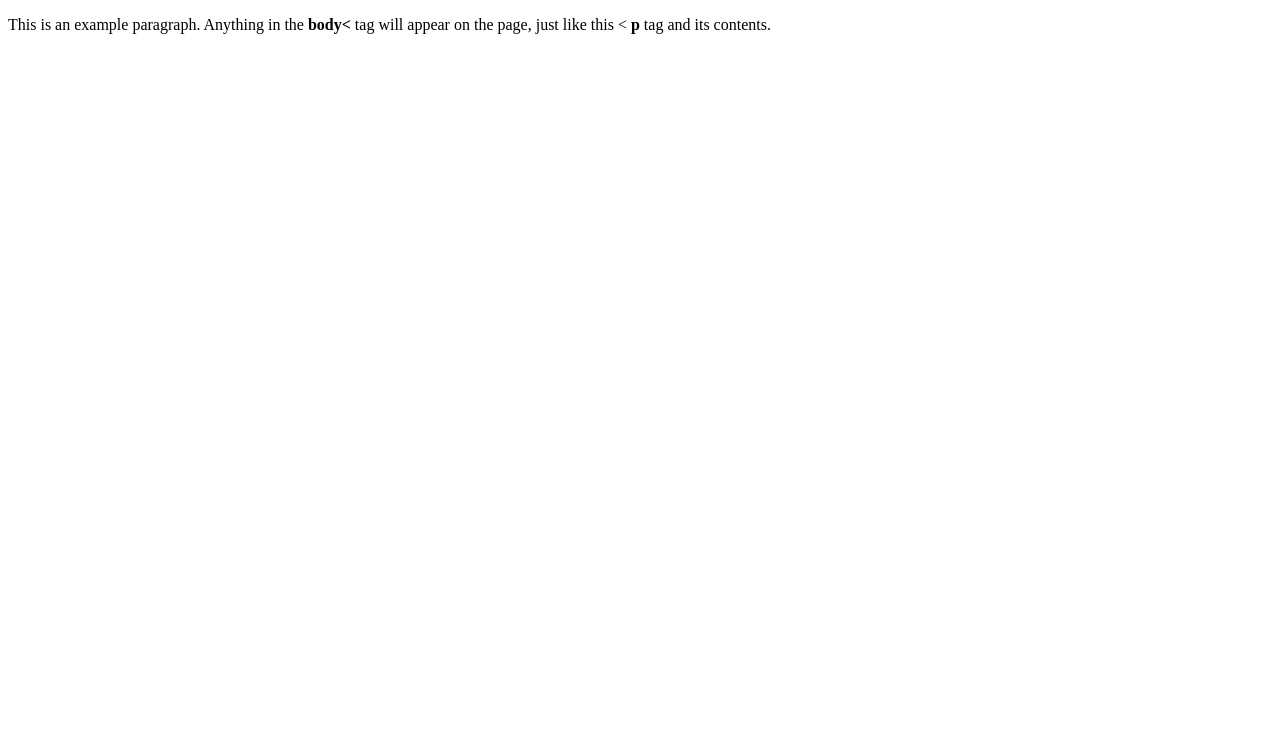
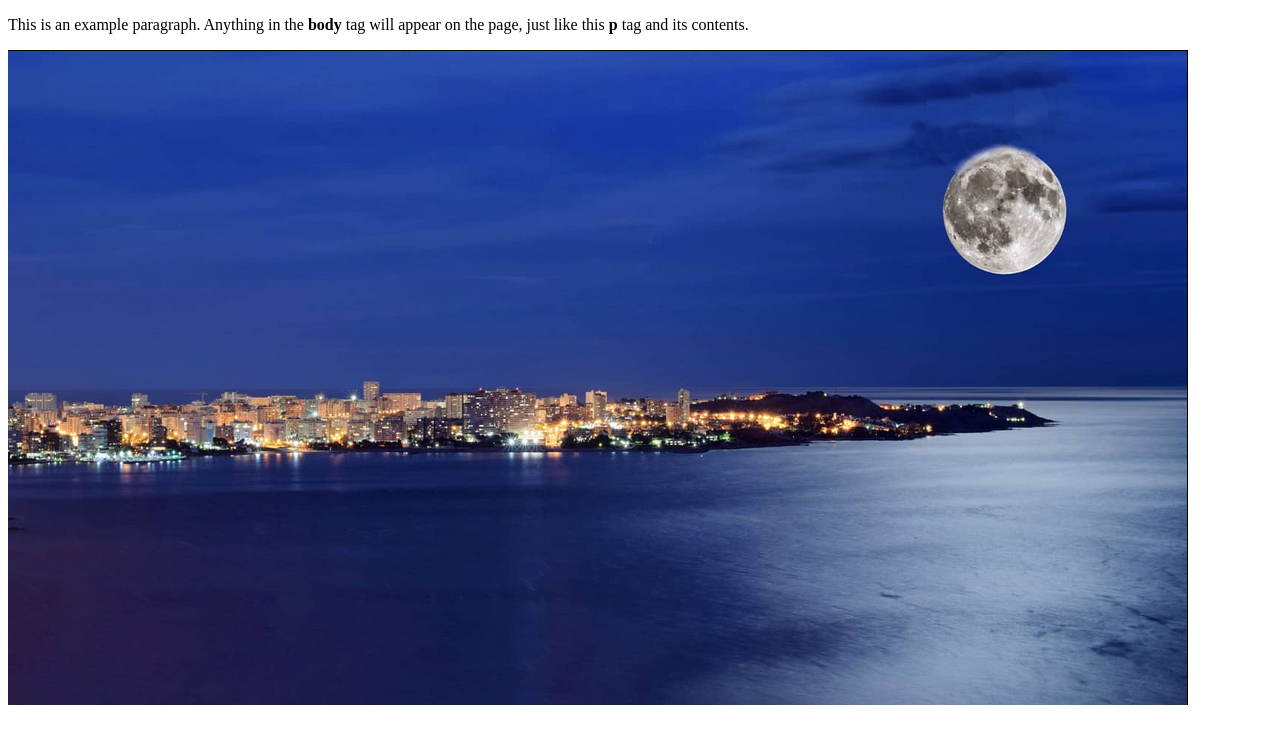
Before and after one commit to Julgonal/Exercise_Unit5_website, a plain HTML site: page index.html in a window 1280 px wide. Drawn offline with Linux system fonts and the light colour scheme.

Commit message:
upload image

```diff
--- a/index.html
+++ b/index.html
@@ -4,9 +4,11 @@
 <title>This is the title of the webpage!</title>
 </head>
 	<body>
-		<p>This is an example paragraph. Anything in the <strong>body<
-		</strong> tag will appear on the page, just like this <
-		<strong>p</strong> tag and its contents.</p>
+		<p>This is an example paragraph. Anything in the
+		<strong>body</strong> tag will appear on the page, just like this
+		<strong>p</strong> tag and its contents.
+		</p>
+		<img src="picture.png" alt="Fotillo de alicante">
 	</body>
 <footer>
 </footer>
```
Also changed, not shown: picture.png (added).
